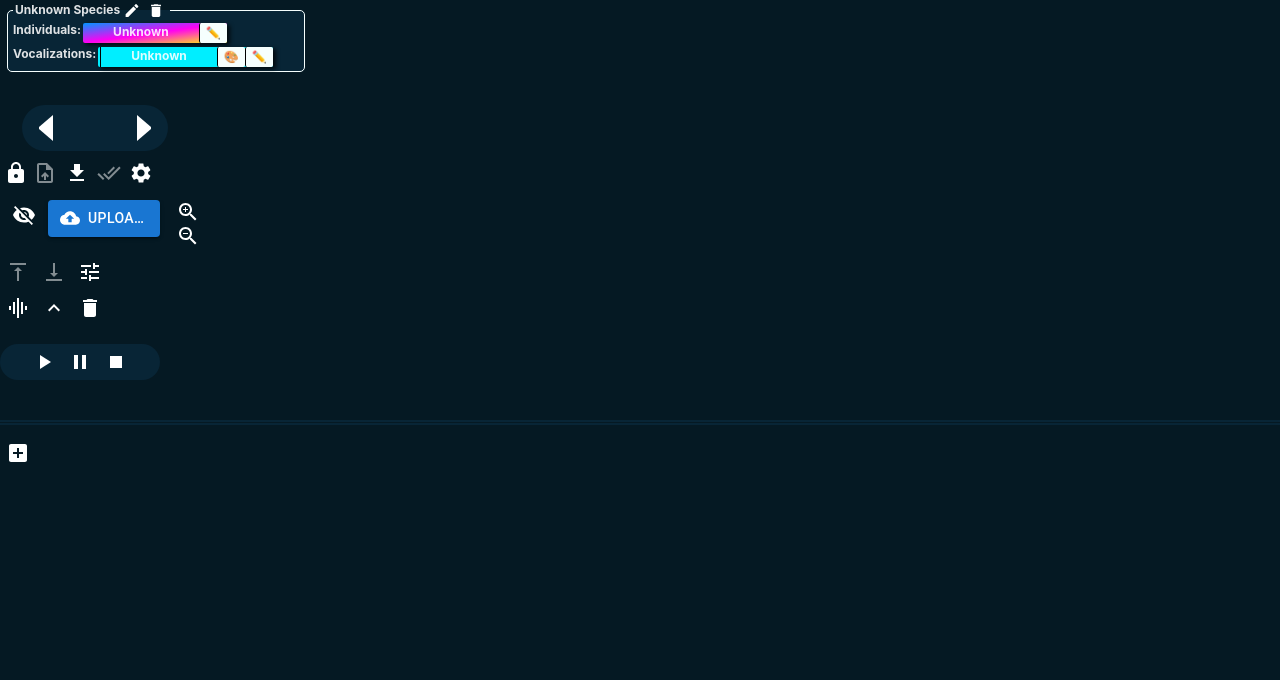
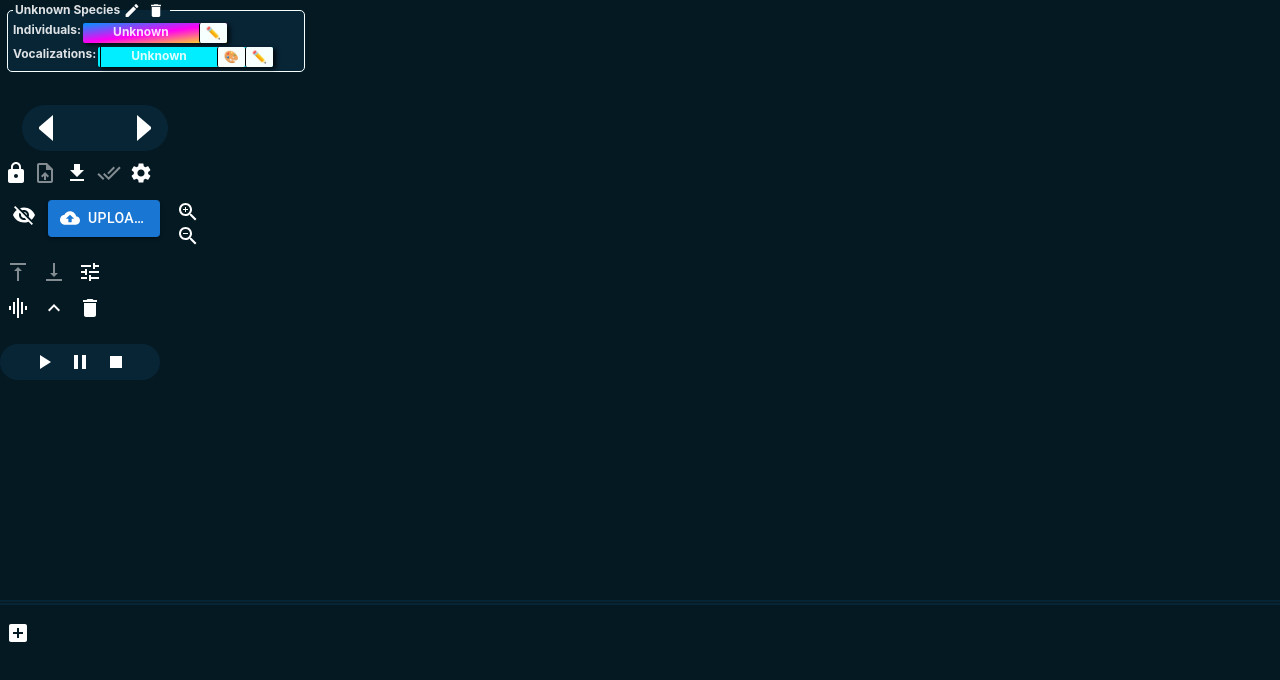
Before and after one commit to nccratliri-ml-wp/vocal-annotation-frontend, a React (Vite) app: page / in a window 1280 px wide. Shown: the top 680 px of the page. Built offline with nearby package versions, Linux system fonts and the light colour scheme; no server answers; some icons are missing.

Commit message:
increase spec height

```diff
--- a/src/Track.jsx
+++ b/src/Track.jsx
@@ -56,8 +56,8 @@ const VIEWPORT_COLOR = 'white'
 const OVERVIEW_CVS_HEIGHT = 40
 const TIMEAXIS_CVS_HEIGHT = 40
 const WAVEFORM_CVS_HEIGHT = 60
-const SPEC_CVS_HEIGHT = 120
-const FREQ_CVS_HEIGHT = 140
+const SPEC_CVS_HEIGHT = 300
+const FREQ_CVS_HEIGHT = 320
 const TRACK_SIDEBAR_WIDTH = 200
 const FREQ_CVS_WIDTH = 40
 
```
